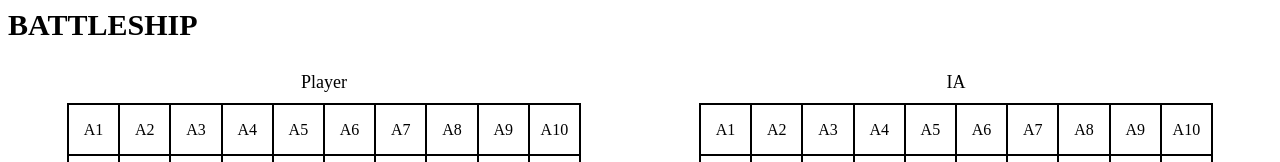
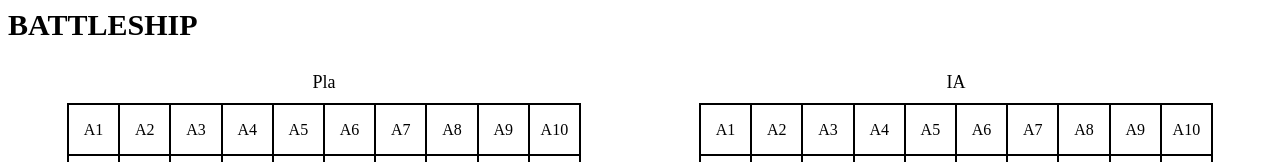
Before and after one commit to theodo/dojo-battleship, a Vue app: page / in a window 1280 px wide. Shown: the top 162 px of the page. Built offline with nearby package versions, Linux system fonts and the light colour scheme.

Commit message:
first commit

```diff
--- a/src/components/PlayBoard.vue
+++ b/src/components/PlayBoard.vue
@@ -1,6 +1,8 @@
 <template>
   <div>
-    <div class="title">{{ title }}</div>
+    <div class="title">
+      {{ title | concat(" !") | concat2("!") | substringCustom(0, 3) }}
+    </div>
     <div
       class="grid__container"
       :style="`--rows:${rowsCount}; --columns:${columnsCount};`"
@@ -17,6 +19,11 @@ import { getCellName, getCellIndexFromName } from "../services/board-helper.js";
 
 export default {
   name: "Grid",
+  filters: {
+    concat2(value, concatValue) {
+      return value.concat(concatValue);
+    }
+  },
   props: {
     title: {
       type: String,
--- /dev/null
+++ b/src/filters/filters.js
@@ -0,0 +1,8 @@
+export default {
+  substringCustom: function(value, offset, length) {
+    return value.substr(offset, length);
+  },
+  capitalizeCustom: function(value) {
+    return value.toUpperCase();
+  }
+};
--- a/src/main.js
+++ b/src/main.js
@@ -1,8 +1,21 @@
-import Vue from 'vue'
-import App from './App.vue'
+import Vue from "vue";
+import App from "./App.vue";
+import filters from "./filters/filters.js";
 
-Vue.config.productionTip = false
+Vue.config.productionTip = false;
+
+// declared directly in main.js
+Vue.filter("concat", function(value, concatValue) {
+  if (!value) return "";
+  value = value.toString();
+  return value.concat(concatValue);
+});
+
+// declared from filters.js
+for (const filterKey in filters) {
+  Vue.filter(filterKey, filters[filterKey]);
+}
 
 new Vue({
-  render: h => h(App),
-}).$mount('#app')
+  render: h => h(App)
+}).$mount("#app");
```
